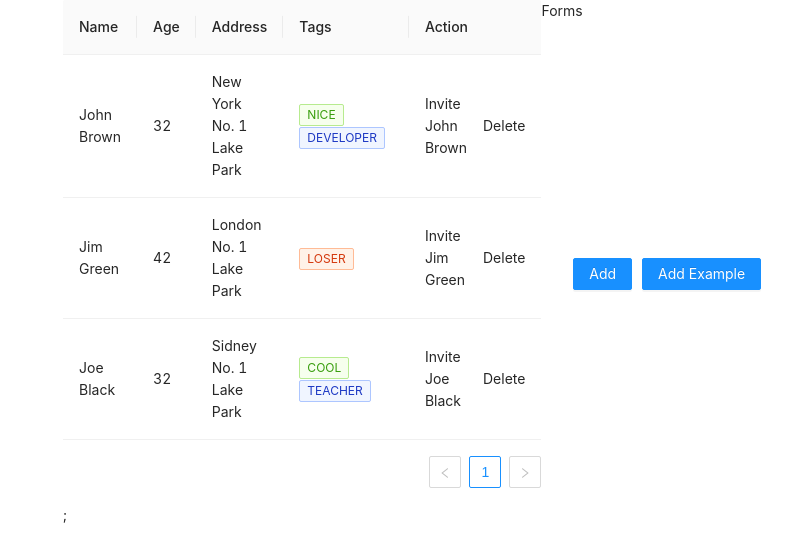
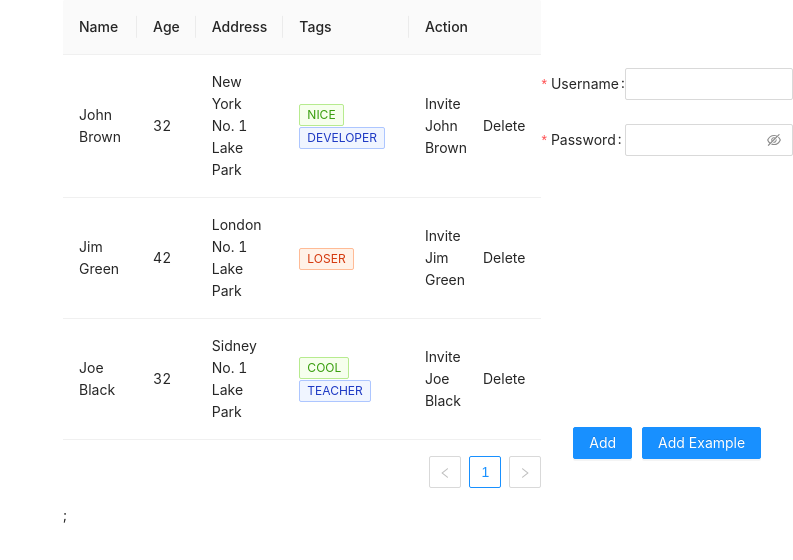
Before and after one commit to kvoncode/users-list, a Next.js app: page / in a window 1280 px wide. Shown: the top 560 px of the page, without its empty margins (487-1280 px from the left). Built offline with nearby package versions, Linux system fonts and the light colour scheme.

Commit message:
add: basic form

```diff
--- a/pages/index.js
+++ b/pages/index.js
@@ -1,4 +1,4 @@
-import { Table, Tag, Space, Button } from "antd";
+import { Table, Tag, Space, Button, Form, Input } from "antd";
 import React, { useEffect, useState } from "react";
 
 const data = [
@@ -25,9 +25,7 @@ const data = [
   },
 ];
 
-let onAdd = () => {
-  console.log("Add function not initialized yet!");
-};
+
 
 const columns = [
   {
@@ -79,21 +77,7 @@ const columns = [
 ];
 
 const UsersList = ({ users, setUsers }) => {
-  onAdd = () => {
-    console.log("add handler initialized");
-    console.log(users.length);
 
-    const newObj = {
-      key: users.length + 1,
-      name: "Oleg",
-      age: 45,
-      address: "Sidney No. 1 Lake Park",
-      tags: ["cool", "teacher"],
-    };
-
-    setUsers(users.concat([newObj]));
-    console.log(users);
-  };
 
   return (
     <div>
@@ -105,7 +89,8 @@ const UsersList = ({ users, setUsers }) => {
 // const myTable = (columns, data) => {return ()};
 
 const AddForms = ({ users, setUsers }) => {
-  console.log(users);
+  console.log("users:", users);
+
   const addExample = () => {
     const newId = users.length + 1;
     console.log("id", newId);
@@ -124,11 +109,62 @@ const AddForms = ({ users, setUsers }) => {
     console.log("finished");
   };
 
+  const addRecord = () => {
+    console.log("added record");
+
+  }
+
+  const onFinish = (values) => {
+    console.log("Success:", values);
+  };
+
+  const onFinishFailed = (errorInfo) => {
+    console.log("Failed:", errorInfo);
+  };
+
   return (
     <div className="addForms">
-      <div>Forms</div>
+      <div className="formContainer">
+        {" "}
+        <Form
+          name="basic"
+          labelCol={{ span: 8 }}
+          wrapperCol={{ span: 16 }}
+          initialValues={{ remember: true }}
+          onFinish={onFinish}
+          onFinishFailed={onFinishFailed}
+          autoComplete="off"
+        >
+          <Form.Item
+            label="Username"
+            name="username"
+            rules={[{ required: true, message: "Please input your username!" }]}
+          >
+            <Input />
+          </Form.Item>
+
+          <Form.Item
+            label="Password"
+            name="password"
+            rules={[{ required: true, message: "Please input your password!" }]}
+          >
+            <Input.Password />
+          </Form.Item>
+
+          <Form.Item
+            name="remember"
+            valuePropName="checked"
+            wrapperCol={{ offset: 8, span: 16 }}
+          >
+          </Form.Item>
+
+          <Form.Item wrapperCol={{ offset: 8, span: 16 }}>
+
+          </Form.Item>
+        </Form>
+      </div>
       <div className="addButtons">
-        <Button type="primary" onClick={() => {}}>
+        <Button type="primary" onClick={addRecord}>
           Add
         </Button>
         <Button type="primary" onClick={addExample}>
--- a/styles/globals.css
+++ b/styles/globals.css
@@ -39,3 +39,8 @@ a {
   align-content: center;
   gap: 10px;
 }
+
+.formContainer {
+  display: flex;
+  margin: auto;
+}
```
